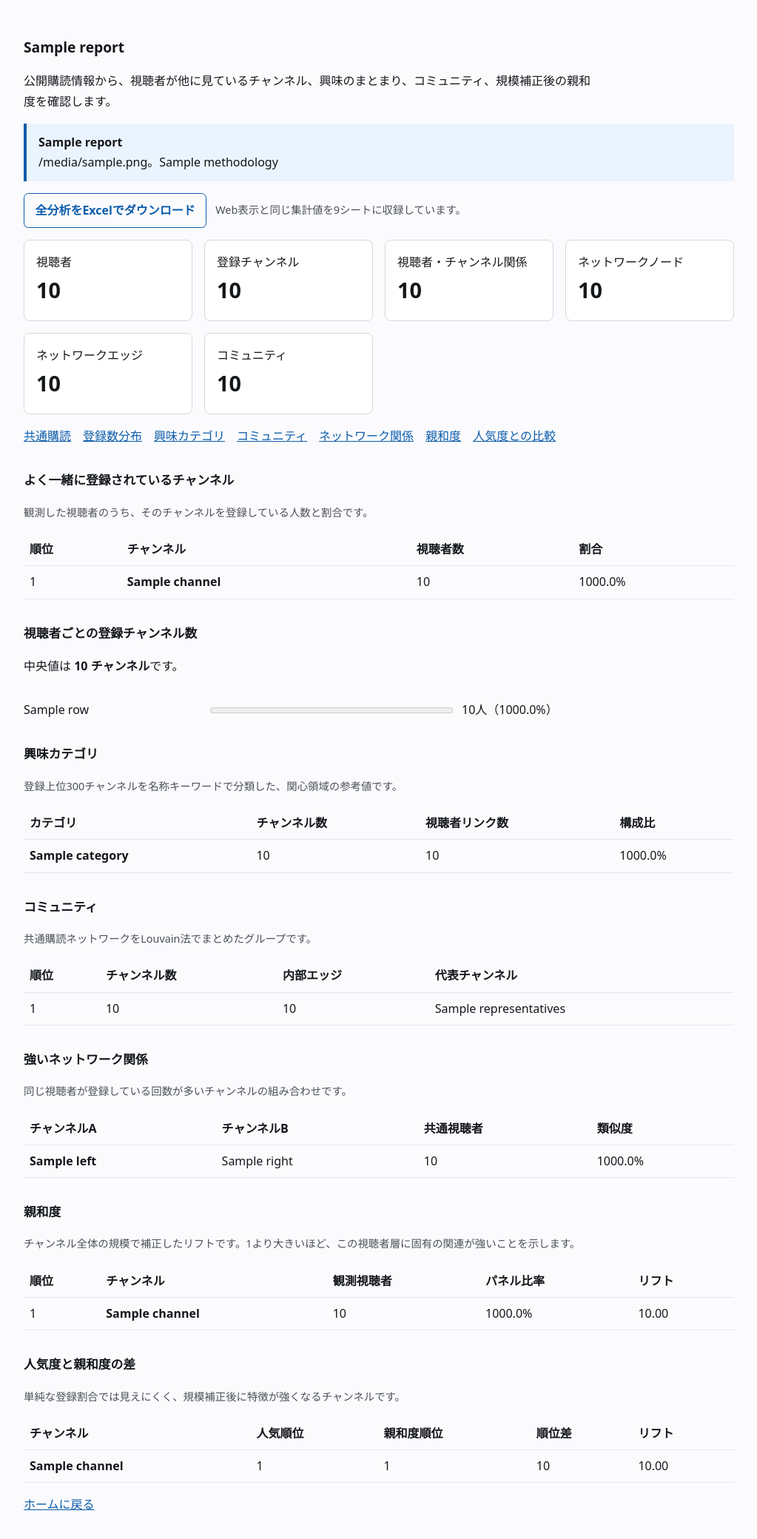
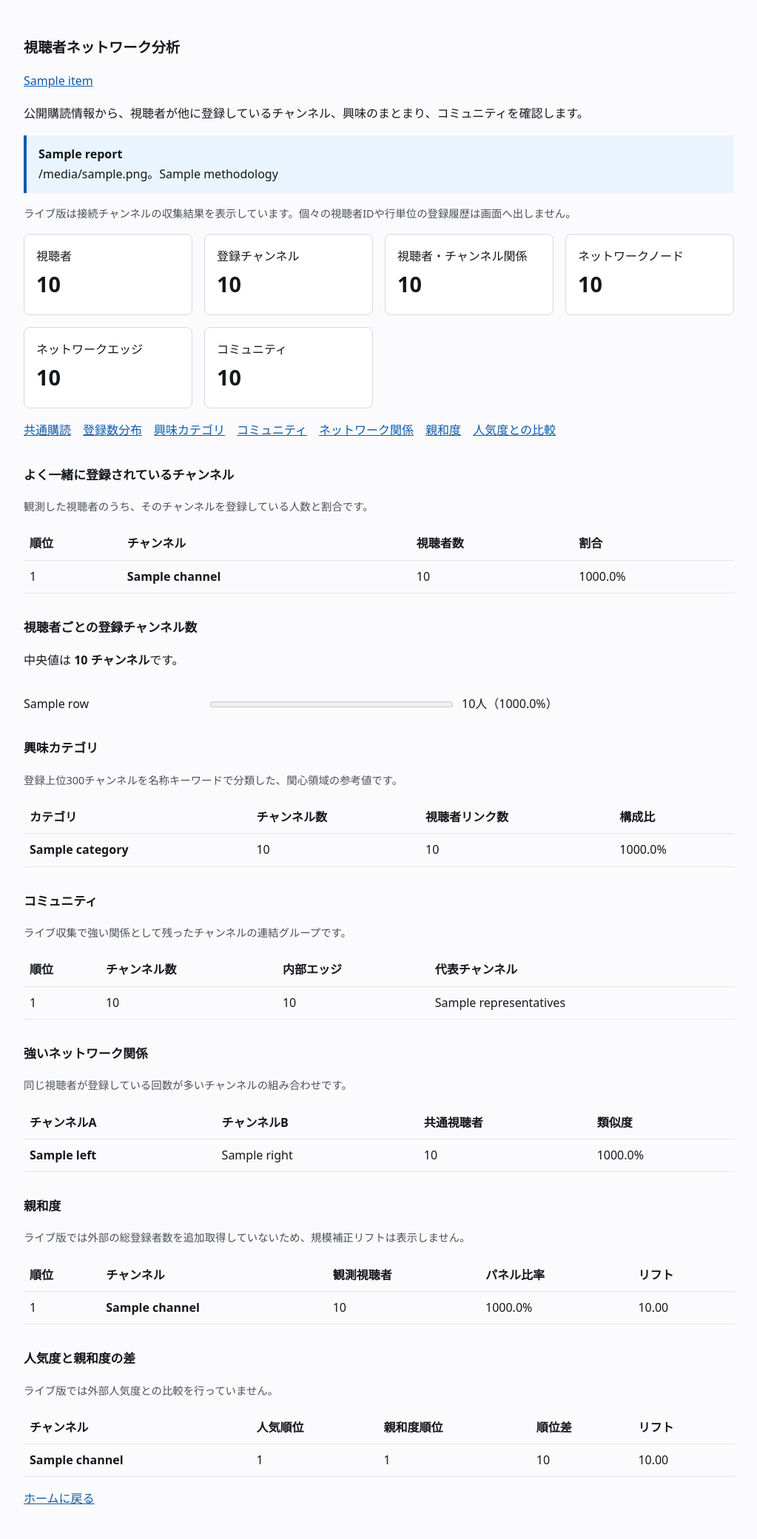
Before and after one commit to TroroOrosi/youtube-network-analysis, a FastAPI app: template web_ui/templates/audience_network.html in a window 1280 px wide. Shown: the part 74-2154 px from the top of the page at 74% size, without its empty margins (128-1151 px from the left). After the commit the page ends 2107 px from the top, so only its background shows below. Run offline with FastAPI, Linux system fonts and the light colour scheme; the template is opened without the code that fills it: most values are stand-ins (such as "Sample title", 1, 10 or a date in 2020); parts of the project's set-up code (start-up, migrations or seed data) failed here and were passed over.

Commit message:
feat: distinguish live audience analysis from explicit demo

```diff
--- a/web_ui/templates/audience_network.html
+++ b/web_ui/templates/audience_network.html
@@ -1,18 +1,38 @@
 {% extends "base.html" %}
 {% block title %}視聴者ネットワーク分析 | YouTube 分析{% endblock %}
 {% block content %}
-<h2>{{ report.title }}</h2>
-<p class="page-lead">公開購読情報から、視聴者が他に見ているチャンネル、興味のまとまり、コミュニティ、規模補正後の親和度を確認します。</p>
+<h2>視聴者ネットワーク分析</h2>
+
+{% if connections and not demo %}
+<nav class="report-nav" aria-label="分析チャンネル">
+  <ul>
+  {% for item in connections %}
+    <li><a href="/audience-network?channel_id={{ item.channel_id }}">{{ item.title }}</a></li>
+  {% endfor %}
+  </ul>
+</nav>
+{% endif %}
+
+{% if demo %}
+<p class="limits">これは参考用の既存調査デモです。<a href="/audience-network{% if selected_channel_id %}?channel_id={{ selected_channel_id }}{% endif %}">ライブ分析へ戻る</a></p>
+{% endif %}
+
+{% if report %}
+<p class="page-lead">公開購読情報から、視聴者が他に登録しているチャンネル、興味のまとまり、コミュニティを確認します。</p>
 
 <div class="source-note" role="note">
   <strong>{{ report.source_label }}</strong><br>
   {{ report.coverage_period }}。{{ report.methodology }}
 </div>
 
+{% if demo %}
 <div class="download-panel">
-  <a class="download-link" href="/audience-network/report.xlsx">全分析をExcelでダウンロード</a>
-  <span class="limits">Web表示と同じ集計値を9シートに収録しています。</span>
+  <a class="download-link" href="/audience-network/report.xlsx">参考デモをExcelでダウンロード</a>
+  <span class="limits">既存調査デモと同じ集計値を9シートに収録しています。</span>
 </div>
+{% else %}
+<p class="limits">ライブ版は接続チャンネルの収集結果を表示しています。個々の視聴者IDや行単位の登録履歴は画面へ出しません。</p>
+{% endif %}
 
 <div class="cards" aria-label="データ概要">
   <div class="card"><div>視聴者</div><div class="value number">{{ "{:,}".format(report.summary.viewers) }}</div></div>
@@ -73,7 +93,7 @@
 
 <section id="communities" class="report-section" aria-labelledby="communities-heading">
 <h3 id="communities-heading">コミュニティ</h3>
-<p class="limits">共通購読ネットワークをLouvain法でまとめたグループです。</p>
+<p class="limits">{% if demo %}共通購読ネットワークをLouvain法でまとめたグループです。{% else %}ライブ収集で強い関係として残ったチャンネルの連結グループです。{% endif %}</p>
 {% if report.communities %}
 <div class="table-scroll" role="region" aria-labelledby="communities-heading" tabindex="0">
 <table>
@@ -99,7 +119,7 @@
 
 <section id="affinity" class="report-section" aria-labelledby="affinity-heading">
 <h3 id="affinity-heading">親和度</h3>
-<p class="limits">チャンネル全体の規模で補正したリフトです。1より大きいほど、この視聴者層に固有の関連が強いことを示します。</p>
+<p class="limits">{% if demo %}チャンネル全体の規模で補正したリフトです。1より大きいほど、この視聴者層に固有の関連が強いことを示します。{% else %}ライブ版では外部の総登録者数を追加取得していないため、規模補正リフトは表示しません。{% endif %}</p>
 {% if report.affinity %}
 <div class="table-scroll" role="region" aria-labelledby="affinity-heading" tabindex="0">
 <table>
@@ -112,7 +132,7 @@
 
 <section id="popularity-affinity" class="report-section" aria-labelledby="popularity-affinity-heading">
 <h3 id="popularity-affinity-heading">人気度と親和度の差</h3>
-<p class="limits">単純な登録割合では見えにくく、規模補正後に特徴が強くなるチャンネルです。</p>
+<p class="limits">{% if demo %}単純な登録割合では見えにくく、規模補正後に特徴が強くなるチャンネルです。{% else %}ライブ版では外部人気度との比較を行っていません。{% endif %}</p>
 {% if report.popularity_affinity %}
 <div class="table-scroll" role="region" aria-labelledby="popularity-affinity-heading" tabindex="0">
 <table>
@@ -122,6 +142,21 @@
 </div>
 {% else %}<p class="empty-state" role="status">該当する集計結果はありません。</p>{% endif %}
 </section>
+{% else %}
+<p class="empty-state" role="status">ライブ分析はまだありません。</p>
+{% if selected_connection_id %}
+<p>最新のコメント投稿者を対象に、公開されている登録チャンネルを収集するとライブ分析を作成できます。</p>
+<form method="post" action="/connections/{{ selected_connection_id }}/audience-network/collect">
+  <input type="hidden" name="csrf_token" value="{{ csrf_token }}">
+  <button type="submit">視聴者ネットワークを収集する</button>
+</form>
+{% elif connections %}
+<p>上のチャンネルを選択してください。</p>
+{% else %}
+<p>先にYouTubeチャンネルを接続し、動画とコメントを収集してください。</p>
+{% endif %}
+<p class="limits"><a href="/audience-network?demo=true">既存調査デモを参考表示する</a> — デモは接続中チャンネルの結果ではありません。</p>
+{% endif %}
 
 <p><a href="/">ホームに戻る</a></p>
 {% endblock %}
```
